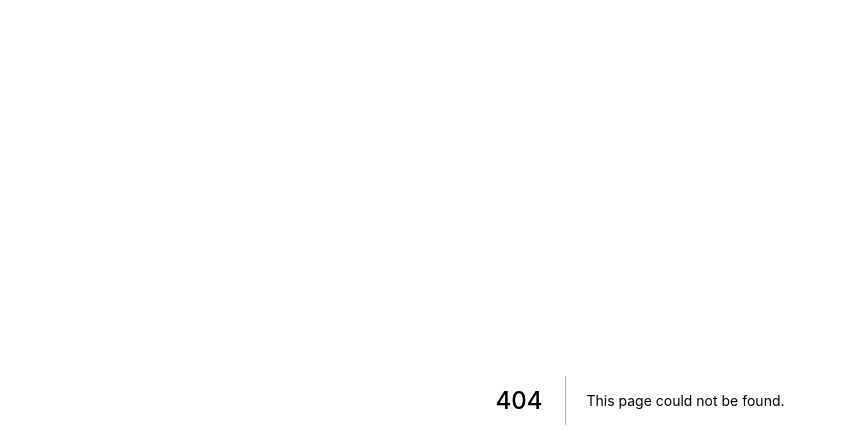
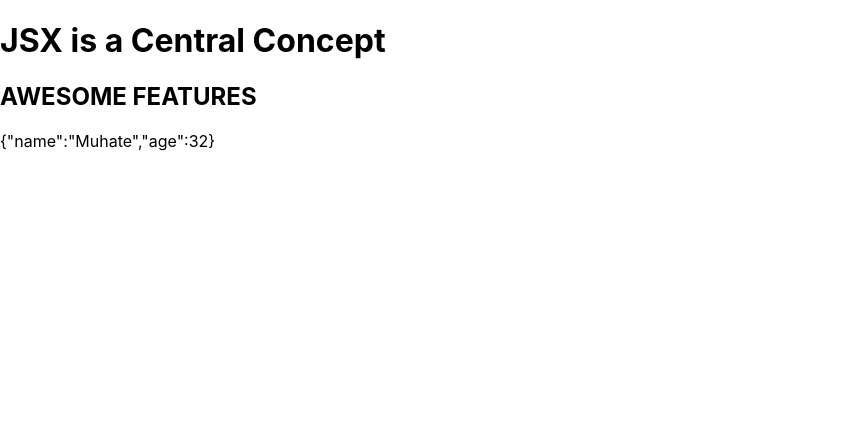
Before and after one commit to GXMUHATE/LearningJavascript, a Next.js app in the folder nextJs/cadastroDB(Firestore)/fundamentals/: page /jsx in a window 1280 px wide. Before the commit this address had no page. Shown: the top 448 px of the page, without its empty margins (0-846 px from the left). Built offline with nearby package versions, Linux system fonts and the light colour scheme.

Commit message:
Fundamentals of Next.Js - Inderstanding JSX syntax

```diff
--- /dev/null
+++ b/nextJs/cadastroDB(Firestore)/fundamentals/src/pages/jsx.jsx
@@ -0,0 +1,16 @@
+export default function Jsx() {
+    const titulo = <h1>JSX is a Central Concept</h1>
+
+    function subtitle() {
+        return  <h2>{"Awesome features".toUpperCase()}</h2>
+    }
+    return (
+        <div>
+            {titulo}
+            {subtitle()}
+            <p>
+                {JSON.stringify({name: 'Muhate', age: 32})}
+            </p>
+        </div>
+    )
+}
```
